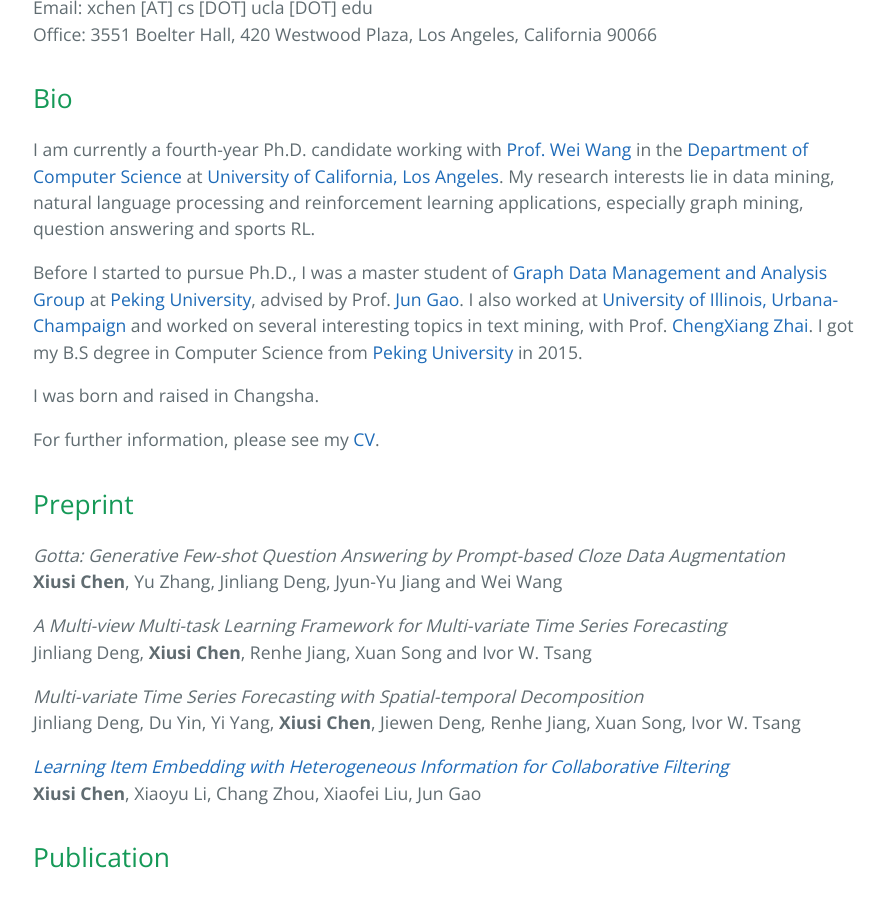
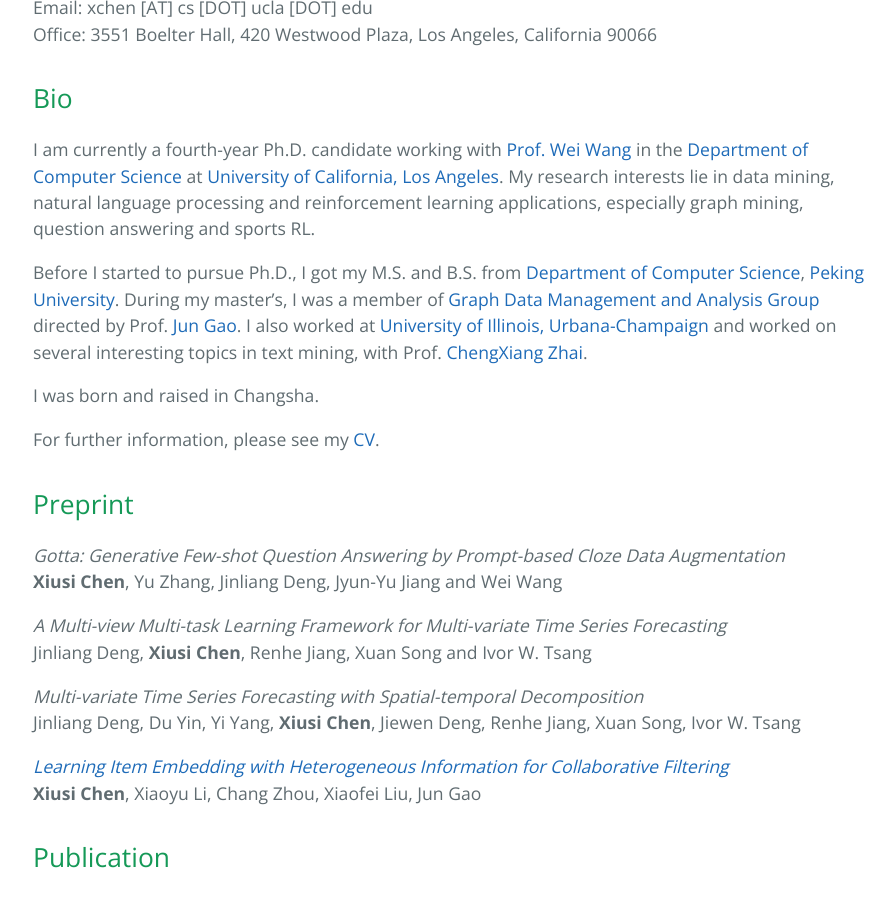
Before and after one commit to xiusic/xiusic.github.io, a Jekyll site: the page built from index.md, in a window 1280 px wide and 900 px high, scrolled down 828 px. Shown: the whole window, without its empty margins (191-1086 px from the left). Built offline with Jekyll 4.4.1, drawn with Linux system fonts in a browser that asks for light colours; our own code applies the rules of GitHub Pages for plain Markdown files.

Commit message:
Update index.md

```diff
--- a/index.md
+++ b/index.md
@@ -36,7 +36,7 @@ Office: 3551 Boelter Hall, 420 Westwood Plaza, Los Angeles, California 90066
 ## Bio
 I am currently a fourth-year Ph.D. candidate working with [Prof. Wei Wang](http://web.cs.ucla.edu/~weiwang/) in the [Department of Computer Science](https://www.cs.ucla.edu/) at  [University of California, Los Angeles](http://www.ucla.edu/). My research interests lie in data mining, natural language processing and reinforcement learning applications, especially graph mining, question answering and sports RL.
 
-Before I started to pursue Ph.D., I was a master student of [Graph Data Management and Analysis Group]() at [Peking University](www.pku.edu.cn), advised by Prof. [Jun Gao](http://eecs.pku.edu.cn/teaching/inservice/search/Detail/?ID=1817). I also worked at [University of Illinois, Urbana-Champaign](http://www.cs.uiuc.edu/) and worked on several interesting topics in text mining, with Prof. [ChengXiang Zhai](http://czhai.cs.illinois.edu/). I got my B.S degree in Computer Science from [Peking University](http://www.pku.edu.cn/) in 2015.
+Before I started to pursue Ph.D., I got my M.S. and B.S. from [Department of Computer Science](https://cs.pku.edu.cn/), [Peking University](https://english.pku.edu.cn/). During my master's, I was a member of [Graph Data Management and Analysis Group]() directed by Prof. [Jun Gao](http://eecs.pku.edu.cn/teaching/inservice/search/Detail/?ID=1817). I also worked at [University of Illinois, Urbana-Champaign](http://www.cs.uiuc.edu/) and worked on several interesting topics in text mining, with Prof. [ChengXiang Zhai](http://czhai.cs.illinois.edu/).
 
 I was born and raised in Changsha.
 
```
Also changed, not shown: other parts of index.md (+1 -1 lines).
